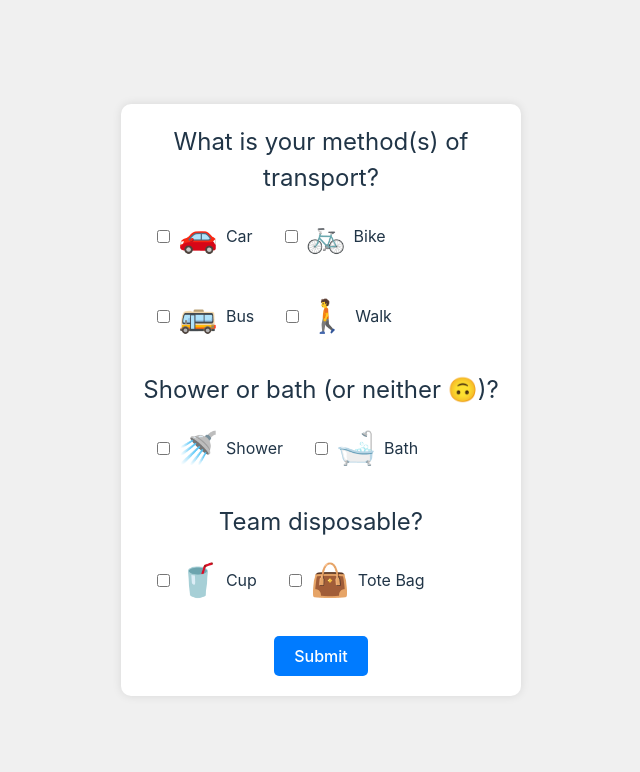
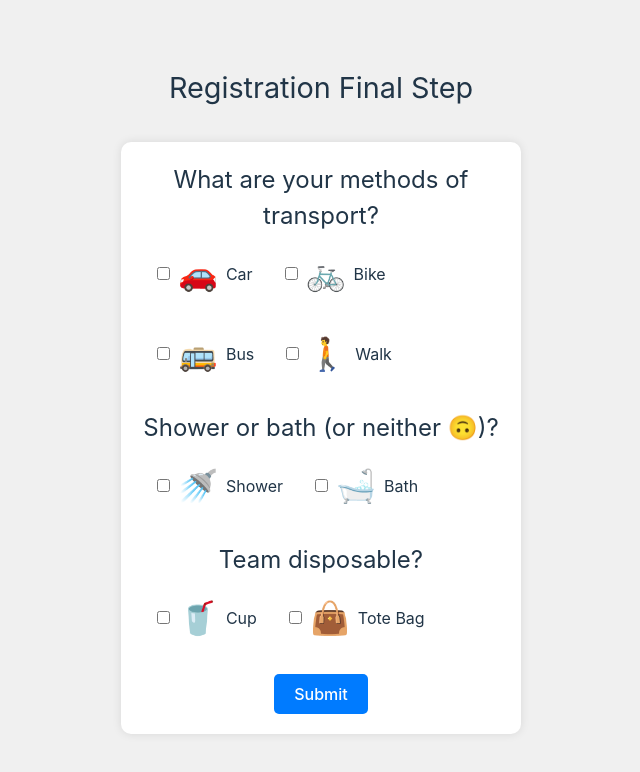
Before and after one commit to siqbal181/GreenMate, a React (Vite) app: page /register in a window 1280 px wide. Shown: the top 772 px of the page, without its empty margins (319-959 px from the left). Built offline with nearby package versions, Linux system fonts and the light colour scheme.

Commit message:
register title added

```diff
--- a/src/pages/Register/Register.css
+++ b/src/pages/Register/Register.css
@@ -20,6 +20,11 @@ form {
   width: 100%;
   max-width: 400px;
   box-shadow: 0 0 10px rgba(0, 0, 0, 0.1);
+}
+
+.register-title {
+  font-size: 1.8rem;
+  padding-bottom: 2rem;
 }
 
 .transport-method, .shower-or-bath, .disposable-choice {
--- a/src/pages/Register/Register.jsx
+++ b/src/pages/Register/Register.jsx
@@ -34,9 +34,11 @@ export const Register = () => {
   };
 
   return (
+    <div>
+      <p className='register-title'>Registration Final Step</p>
     <form>
       <div className="transport-method">
-        <p className="transport-question">What is your method(s) of transport?</p>
+        <p className="transport-question">What are your methods of transport?</p>
         <div className="transport-encasing">
           <label className="checkbox-label">
             <input type="checkbox" name="transport" value="Car" onChange={handleTransportChange} />
@@ -84,5 +86,6 @@ export const Register = () => {
       </div>
       <button type="submit" className="submit-button">Submit</button>
     </form>
+    </div>
   );
 };
```
